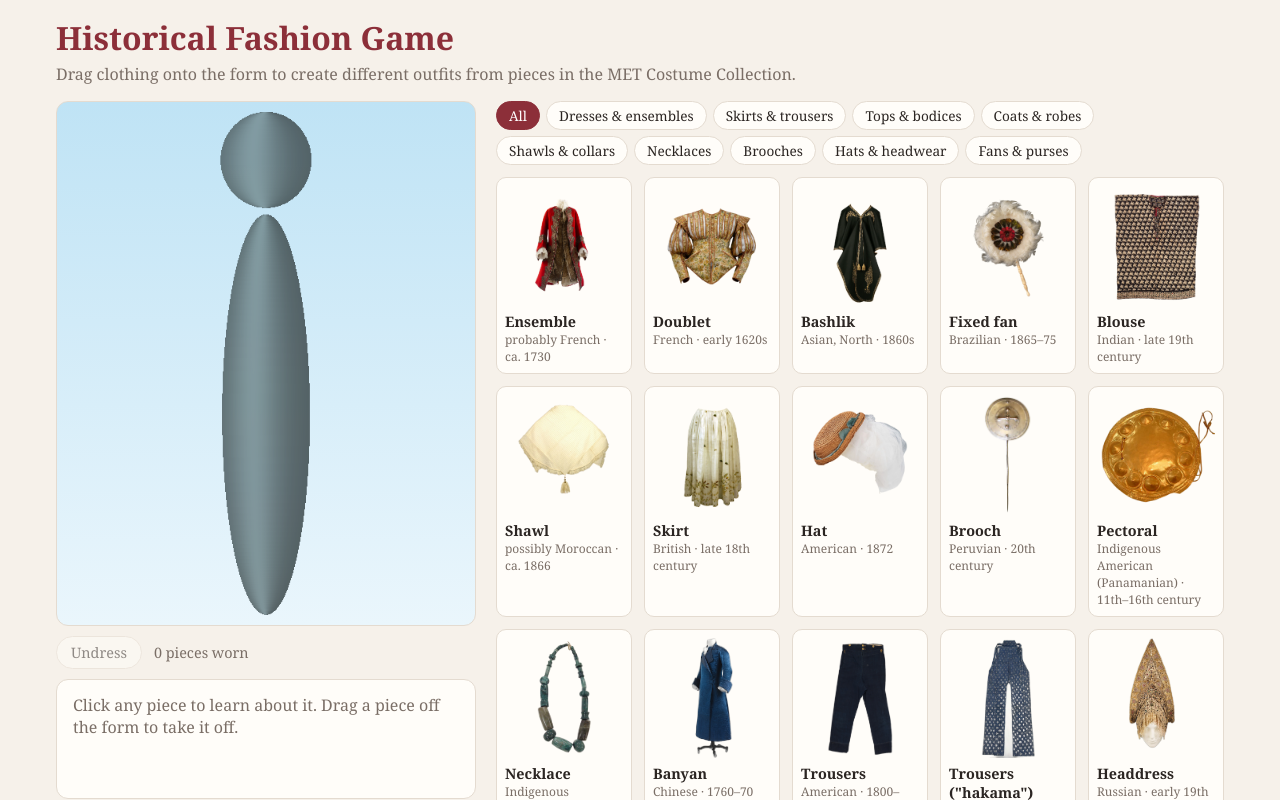
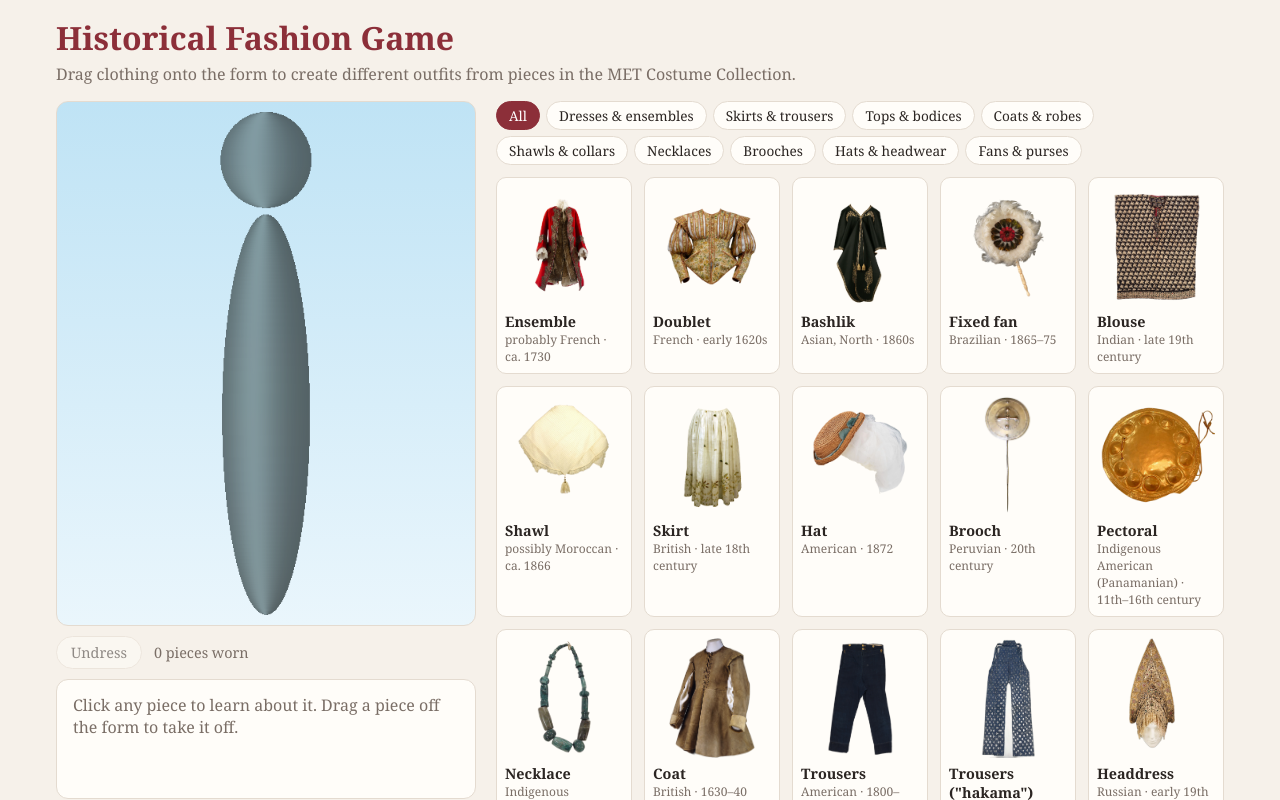
Before and after one commit to L67fr/Fashion-History-Game-, a React (Vite) app: page / in a window 1280 px wide. Shown: the top 800 px of the page. Built offline with nearby package versions, Linux system fonts and the light colour scheme.

Commit message:
Replace Banyan with the Coat picture from the game materials

```diff
--- a/src/clothes.js
+++ b/src/clothes.js
@@ -28,13 +28,12 @@ export const CLOTHES = [
   { id: 'brooch-peruvian', title: 'Brooch', date: '20th century', culture: 'Peruvian', medium: 'silver', slot: 'pin', url: met(107389) },
   { id: 'pectoral-panamanian', title: 'Pectoral', date: '11th–16th century', culture: 'Indigenous American (Panamanian)', medium: 'gold, synthetic', slot: 'neck', url: met(141754) },
   { id: 'necklace-costa-rican', title: 'Necklace', date: '500 BCE–900 CE', culture: 'Indigenous American (Costa Rican)', medium: 'jade', slot: 'neck', url: met(141757) },
-  { id: 'banyan-chinese', title: 'Banyan', date: '1760–70', culture: 'Chinese', medium: 'silk, linen', slot: 'outer', url: met(139667) },
+  { id: 'coat-british', title: 'Coat', date: '1630–40', culture: 'British', medium: 'leather', slot: 'outer', url: met(81556) },
   { id: 'trousers-american', title: 'Trousers', date: '1800–1830', culture: 'American', medium: 'cotton, linen', slot: 'bottom', url: met(911443) },
   { id: 'hakama-japanese', title: 'Trousers ("hakama") associated with Kyogen', date: 'late 19th century', culture: 'Japan', medium: 'hemp', slot: 'bottom', url: met(44633) },
   { id: 'headdress-russian', title: 'Headdress', date: 'early 19th century', culture: 'Russian', medium: 'silk, pearls, metal, cotton, paper', slot: 'head', url: met(155785) },
   { id: 'cap-polish', title: 'Cap', date: '1870–80', culture: 'Polish', medium: 'silk, metallic thread', slot: 'head', url: met(84580) },
   { id: 'purse-mexican', title: 'Coin purse', date: '1790–1810', culture: 'Mexican', medium: 'glass, silk, metal', slot: 'hand', url: met(156682) },
-  { id: 'coat-british', title: 'Coat', date: '1630–40', culture: 'British', medium: 'leather', slot: 'outer', url: met(81556) },
   { id: 'ensemble-spanish', title: 'Ensemble', date: 'late 16th century', culture: 'Spanish', medium: 'silk, linen', slot: 'dress', url: met(98291) },
   { id: 'bodice-european', title: 'Bodice', date: '18th century', culture: 'European', medium: 'silk, metal thread', slot: 'top', url: met(90397) },
   { id: 'bertha-belgian', title: 'Bertha', date: 'ca. 1890', culture: 'Belgian', medium: 'linen', slot: 'shoulders', url: met(156799) },
```
Also changed, not shown: public/clothes/banyan-chinese.png (deleted).
